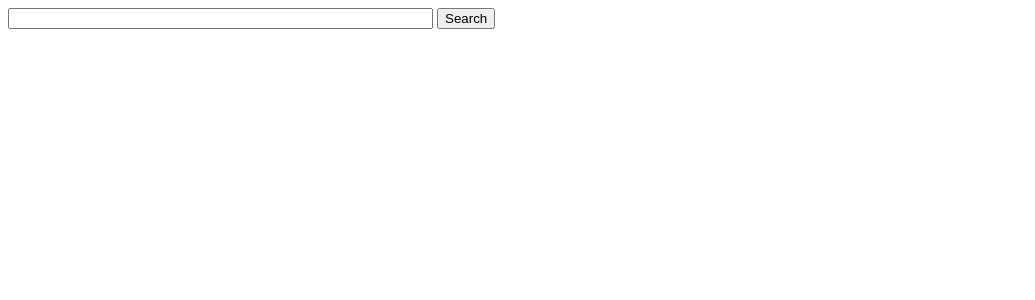
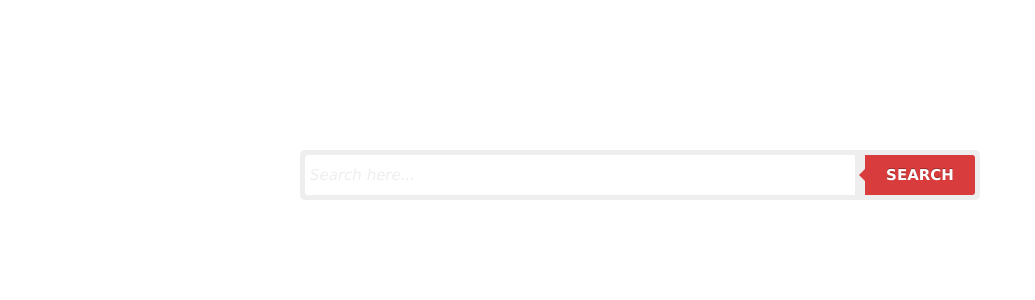
Before and after one commit to shmiko/one-dollar-metasearch-engine, a Flask app: page / in a window 1280 px wide. Shown: the top 300 px of the page, without its empty margins (0-1035 px from the left). Run offline with Flask 2, Linux system fonts and the light colour scheme.

Commit message:
KD: Update search interface

```diff
--- a/app/search.py
+++ b/app/search.py
@@ -2,7 +2,7 @@ from Queue import Queue, Empty
 from threading import Thread
 import time
 import re
-from flask import render_template, request
+from flask import render_template, request, redirect, url_for
 from app import app
 from app.engines import get_google_results, get_bing_results, get_yahoo_results
 
@@ -22,6 +22,7 @@ def search():
         print "Query Execution Time: %f" % (t1 - t0)
         return render_template('results.html',
                                results = results)
+    return redirect(url_for('hello'))
 
 
 def _fetch_results(query):
--- /dev/null
+++ b/app/static/styles.css
@@ -0,0 +1,110 @@
+.cf:before, .cf:after{
+    content:"";
+    display:table;
+}
+
+.cf:after{
+    clear:both;
+}
+
+.cf{
+    zoom:1;
+}
+
+/* Form wrapper styling */
+.form-wrapper {
+    width: 670px;
+    padding: 5px;
+    margin: 150px auto 50px auto;
+    background: #eee;
+    border-radius: 5px;
+}
+
+/* Form text input */
+
+.form-wrapper input {
+    width: 550px;
+    height: 40px;
+    padding: 10px 5px;
+    float: left;
+    font: bold 15px 'lucida sans', 'trebuchet MS', 'Tahoma';
+    border: 0;
+    background: #ffffff;
+    border-radius: 3px 0 0 3px;
+}
+
+.form-wrapper input:focus {
+    outline: 0;
+    background: #fff;
+    box-shadow: 0 0 2px rgba(0,0,0,.8) inset;
+}
+
+.form-wrapper input::-webkit-input-placeholder {
+    color: #eee;
+    font-weight: normal;
+    font-style: italic;
+}
+
+.form-wrapper input:-moz-placeholder {
+    color: #999;
+    font-weight: normal;
+    font-style: italic;
+}
+
+.form-wrapper input:-ms-input-placeholder {
+    color: #999;
+    font-weight: normal;
+    font-style: italic;
+}
+
+/* Form submit button */
+.form-wrapper button {
+    overflow: visible;
+    position: relative;
+    float: right;
+    border: 0;
+    padding: 0;
+    cursor: pointer;
+    height: 40px;
+    width: 110px;
+    font: bold 15px/40px 'lucida sans', 'trebuchet MS', 'Tahoma';
+    color: #fff;
+    text-transform: uppercase;
+    background: #d83c3c;
+    border-radius: 0 3px 3px 0;
+    text-shadow: 0 -1px 0 rgba(0, 0 ,0, .3);
+}
+
+.form-wrapper button:hover{
+    background: #e54040;
+}
+
+.form-wrapper button:active,
+.form-wrapper button:focus{
+    background: #c42f2f;
+    outline: 0;
+}
+
+.form-wrapper button:before { /* left arrow */
+    content: '';
+    position: absolute;
+    border-width: 8px 8px 8px 0;
+    border-style: solid solid solid none;
+    border-color: transparent #d83c3c transparent;
+    top: 12px;
+    left: -6px;
+}
+
+.form-wrapper button:hover:before{
+    border-right-color: #e54040;
+}
+
+.form-wrapper button:focus:before,
+.form-wrapper button:active:before{
+    border-right-color: #c42f2f;
+}
+
+.form-wrapper button::-moz-focus-inner { /* remove extra button spacing for Mozilla Firefox */
+    border: 0;
+    padding: 0;
+}
--- a/app/templates/search.html
+++ b/app/templates/search.html
@@ -1,10 +1,12 @@
 <html>
 <head>
+    <link href="../static/styles.css" rel="stylesheet" type="text/css">
     <title>Search</title>
 </head>
 <body>
-    <form action="{{ url_for('search') }}" method=post>
-        <input type=text size=50 name=query> <input type=submit value=Search>
+    <form class="form-wrapper cf" action="{{ url_for('search') }}" method=post>
+        <input type="text" size=50 name=query placeholder="Search here..." required="">
+        <button type="submit">Search</button>
     </form>
 </body>
 </html>
```
